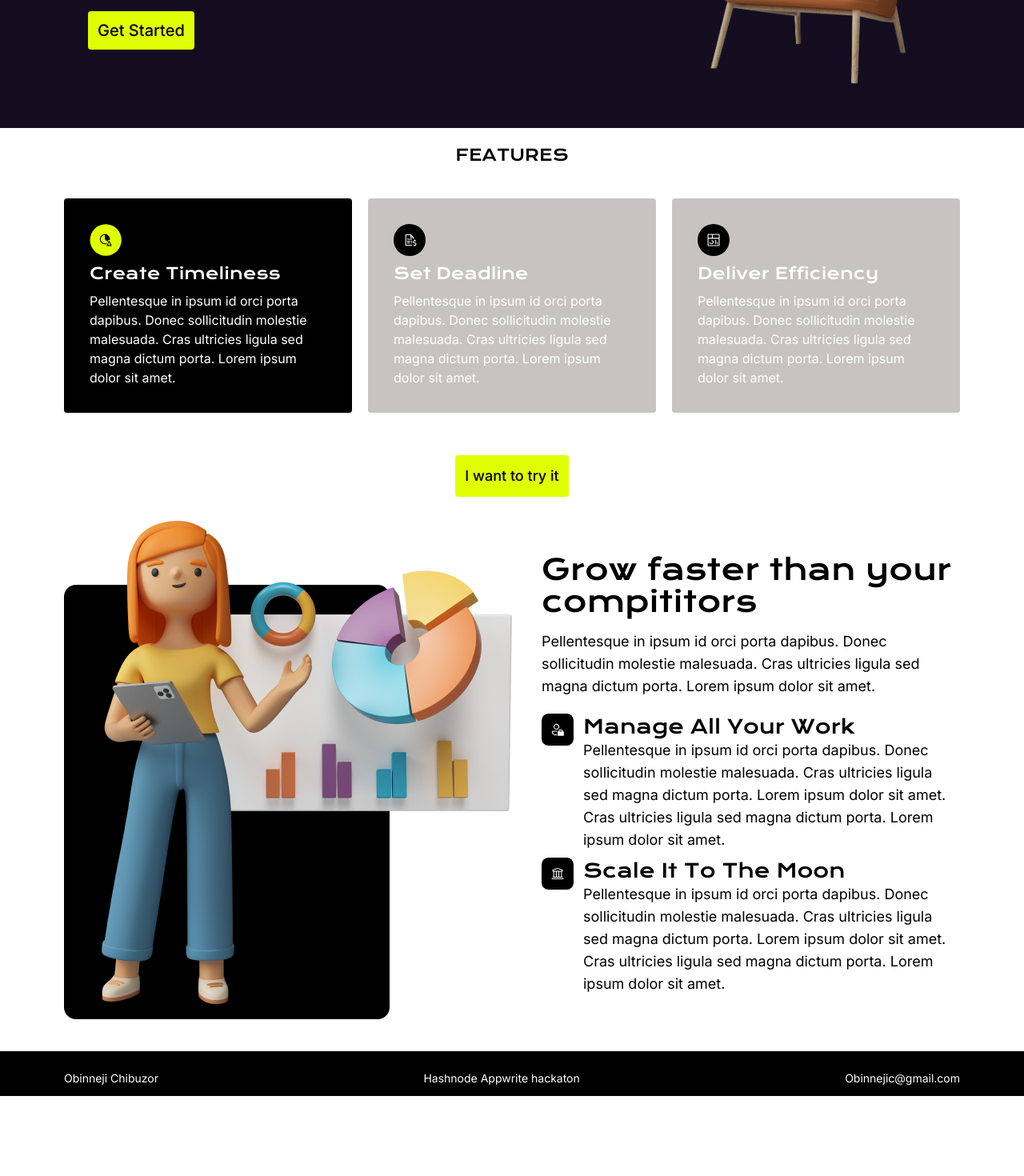
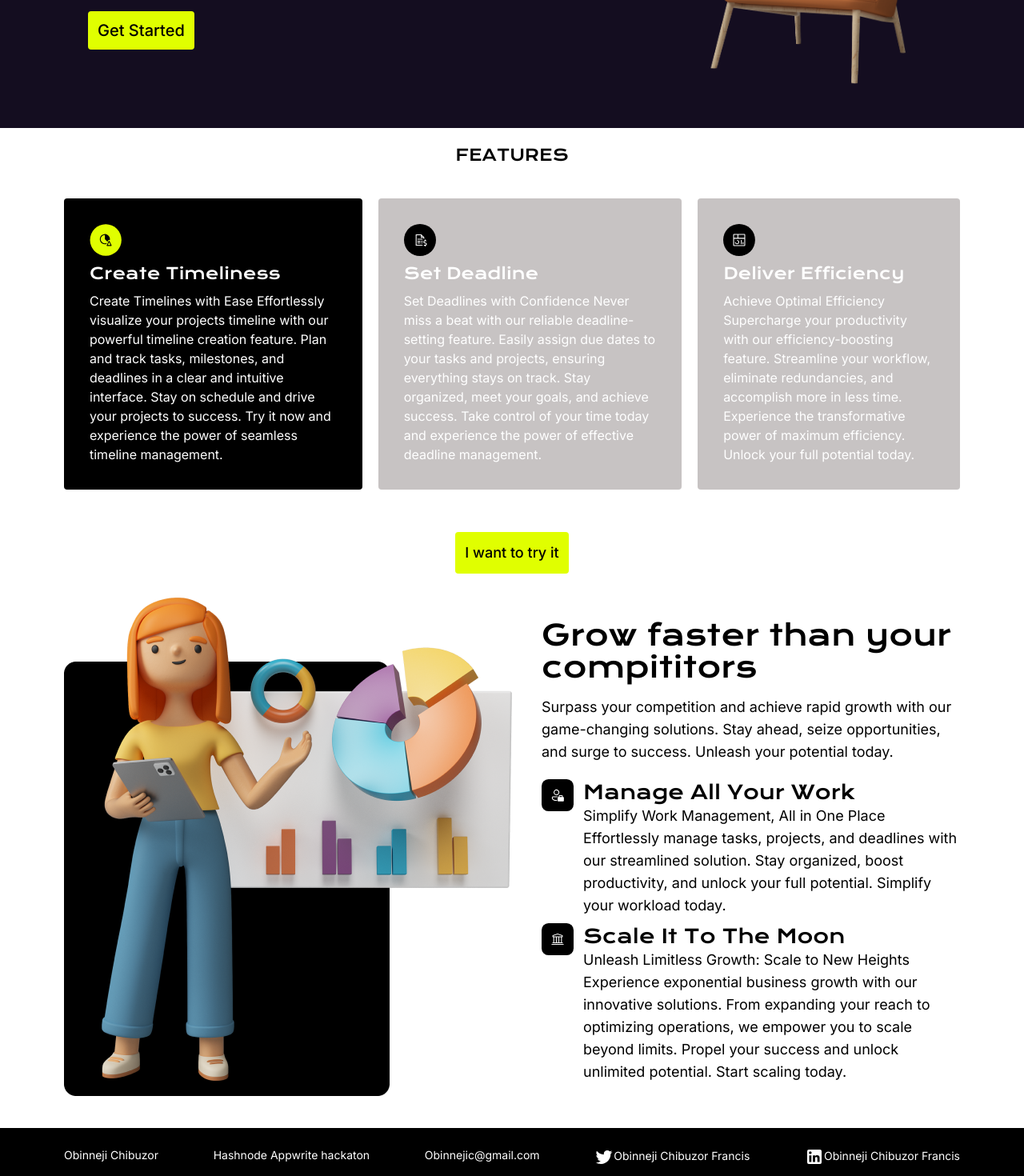
Before and after one commit to obinneji/taskify-app, a React (Vite) app: page / in a window 1280 px wide. Shown: the part 451-1921 px from the top of the page at 80% size. Before the commit the page ends 1821 px from the top, so only its background shows below. Built offline with nearby package versions, Linux system fonts and the light colour scheme; no server answers.

Commit message:
replacing dummy text with real text, addition of social handles

```diff
--- a/src/components/AdviceGenerator.jsx
+++ b/src/components/AdviceGenerator.jsx
@@ -17,7 +17,7 @@ function AdviceGenerator() {
   return (
     <div className='main-container'>
       <div className="main font-krona">
-        <p className='advice-id'>Advice #{adviceId}</p>
+        <p className='advice-id'>Productivity tip #{adviceId}</p>
         <div className='section'><h2 className='advice-word'>&ldquo;{advice}&rdquo;</h2></div>
       </div>
     </div>
--- a/src/components/Footer.jsx
+++ b/src/components/Footer.jsx
@@ -1,9 +1,15 @@
+import TwitterIcon from '@mui/icons-material/Twitter';
+import LinkedInIcon from '@mui/icons-material/LinkedIn';
 const Footer = () => {
   return (
     <footer className="bg-black text-white py-3 flex flex-col sm:flex-row sm:justify-between px-20">
-        <p className="font-normal font-inter text-sm mt-3">Obinneji Chibuzor</p>
+        <p className="font-normal font-inter text-sm mt-3"><a href="https://obinnejichibuzor.vercel.app" target='_blank' rel='noopener noreferrer'>Obinneji Chibuzor</a></p>
         <p className="font-normal font-inter text-sm  mt-3">Hashnode Appwrite hackaton </p>
-        <p className="font-normal font-inter text-sm  mt-3">Obinnejic@gmail.com</p>
+        <p className="font-normal font-inter text-sm  mt-3"><a href="mailto:obinnejic@gmail.com" target='_blank' rel='noopener noreferrer'>Obinnejic@gmail.com</a></p>
+        <p className="font-normal font-inter text-sm  mt-3"><a href="https://twitter.com/francisobinneji" target='_blank' rel='noopener noreferrer'><TwitterIcon />Obinneji Chibuzor Francis</a></p>
+        <p className="font-normal font-inter text-sm  mt-3"><a href="https://www.linkedin.com/in/obinneji/" target='_blank' rel='noopener noreferrer'><LinkedInIcon />Obinneji Chibuzor Francis</a></p>
+
+
     </footer>
   )
 }
--- a/src/components/Header.jsx
+++ b/src/components/Header.jsx
@@ -5,7 +5,7 @@ const Header = () => {
     <nav className="bg-purple flex  flex-col sm:flex-row sm:justify-between px-20 py-5 sm:items-center">
       <Link to="/"><h3 className="font-krona text-white text-xl font-normal">Taskify</h3></Link>
       <ul className="flex flex-col sm:flex-row gap-5 sm:gap-10 mt-3">
-        <li><a href="/" className="text-white font-inter font-medium text-l hover:text-white hover:bg-purple hover:border-2 hover:p-3 rounded">Home</a></li>
+        <li><a href="#" className="text-white font-inter font-medium text-l hover:text-white hover:bg-purple hover:border-2 hover:p-3 rounded">Home</a></li>
         <li><a href="#about" className="text-white font-inter font-medium text-l hover:text-white hover:bg-purple hover:border-2 hover:p-3 rounded">About</a></li>
         <li><a href="#features" className="text-white font-inter font-medium text-l hover:bg-purple hover:border-2 hover:p-3 rounded">Features</a></li>
         <li><Link to='/tasks' className="text-white font-inter font-medium text-l hover:bg-purple hover:border-2 hover:p-3 rounded">Tasks</Link></li>
--- a/src/pages/Home.jsx
+++ b/src/pages/Home.jsx
@@ -15,7 +15,7 @@ const Home = () => {
    <section className='flex sm:flex-row flex-col items-center bg-purple px-20 py-5'>
     <div className='px-5 order-2 sm:order-1'>
          <h2 className='font-krona font-normal text-5xl text-white capitalize  leading-tight mb-5 '>Manage and track all your Work Inside one app</h2>
-      <p className='font-inter font-medium text-lg text-white leading-6 mb-5'>Pellentesque in ipsum id orci porta dapibus. Vestibulum ante ipsum primis in faucibus orci luctus et. Pellentesque in ipsum id orci porta dapibus</p>
+      <p className='font-inter font-medium text-lg text-white leading-6 mb-5'>Conquer your to-do list with Taskify, the ultimate task management app. Stay organized, focused, and in control.</p>
       <button onClick={() => { navigate("/signup")}} className='my-5 align-center font-inter font-medium leading-6 text-xl px-3 py-3 bg-yellow text-black rounded hover:bg-black hover:text-yellow'>Get Started</button>
     </div>
     <div className='order-1 sm:order-2'>
@@ -32,17 +32,23 @@ const Home = () => {
       <div className=' bg-black text-white p-8 rounded'>
         <img  src={featuresLogo3} className='w-10 h-10' alt='featured-image'/>
         <h4 className='font-krona font-normal my-2 text-xl'>Create Timeliness</h4>
-        <p className='font-inter font-normal text-base'>Pellentesque in ipsum id orci porta dapibus. Donec sollicitudin molestie malesuada. Cras ultricies ligula sed magna dictum porta. Lorem ipsum dolor sit amet.</p>
+        <p className='font-inter font-normal text-base'>Create Timelines with Ease
+
+Effortlessly visualize your projects timeline with our powerful timeline creation feature. Plan and track tasks, milestones, and deadlines in a clear and intuitive interface. Stay on schedule and drive your projects to success. Try it now and experience the power of seamless timeline management.</p>
       </div>
       <div className='bg-grey text-white p-8 rounded'>
         <img  src={featuresLogo1} alt='featured-image' className='w-10 h-10'/>
         <h4 className='font-krona font-normal my-2 text-xl'>Set Deadline</h4>
-        <p className='font-inter font-normal text-base'>Pellentesque in ipsum id orci porta dapibus. Donec sollicitudin molestie malesuada. Cras ultricies ligula sed magna dictum porta. Lorem ipsum dolor sit amet.</p>
+        <p className='font-inter font-normal text-base'>Set Deadlines with Confidence
+
+Never miss a beat with our reliable deadline-setting feature. Easily assign due dates to your tasks and projects, ensuring everything stays on track. Stay organized, meet your goals, and achieve success. Take control of your time today and experience the power of effective deadline management.</p>
       </div>
       <div className='bg-grey text-white p-8 rounded'>
         <img src={featuresLogo2} alt='featured-image' className='w-10 h-10'/>
         <h4 className='font-krona font-normal my-2 text-xl'>Deliver Efficiency</h4>
-        <p className='font-inter font-normal text-base'>Pellentesque in ipsum id orci porta dapibus. Donec sollicitudin molestie malesuada. Cras ultricies ligula sed magna dictum porta. Lorem ipsum dolor sit amet.</p>
+        <p className='font-inter font-normal text-base'>Achieve Optimal Efficiency
+
+Supercharge your productivity with our efficiency-boosting feature. Streamline your workflow, eliminate redundancies, and accomplish more in less time. Experience the transformative power of maximum efficiency. Unlock your full potential today.</p>
       </div>
     </div>
     <div  className='flex items-center justify-center mt-2 mb-5'><Link to='/signup'><button className='bg-yellow align-center py-3 px-3 rounded font-inter font-medium text-black text-lg bg-yellow text-black rounded hover:bg-black hover:text-yellow'>I want to try it</button></Link></div>
@@ -52,19 +58,23 @@ const Home = () => {
     <img src={sectionImage} alt='section-image' />
     <div>
       <h2 className='font-krona font-normal text-4xl my-4'>Grow faster than your compititors</h2>
-      <p className='font-inter font-normal text-lg mb-5'>Pellentesque in ipsum id orci porta dapibus. Donec sollicitudin molestie malesuada. Cras ultricies ligula sed magna dictum porta. Lorem ipsum dolor sit amet. </p>
+      <p className='font-inter font-normal text-lg mb-5'>Surpass your competition and achieve rapid growth with our game-changing solutions. Stay ahead, seize opportunities, and surge to success. Unleash your potential today.</p>
       <div className='flex gap-3 mb-2'>
         <img src={workIcon} alt='workIcon' className='h-10 w-10' />
         <div>
           <h5 className='font-krona font-normal text-2xl capitalize'>Manage all your work</h5>
-          <p className='font-inter font-normal text-lg'>Pellentesque in ipsum id orci porta dapibus. Donec sollicitudin molestie malesuada. Cras ultricies ligula sed magna dictum porta. Lorem ipsum dolor sit amet. Cras ultricies ligula sed magna dictum porta. Lorem ipsum dolor sit amet.</p>
+          <p className='font-inter font-normal text-lg'>Simplify Work Management, All in One Place
+
+Effortlessly manage tasks, projects, and deadlines with our streamlined solution. Stay organized, boost productivity, and unlock your full potential. Simplify your workload today.</p>
         </div>
       </div>
       <div className='flex gap-3'>
         <img src={moonIcon} alt='moonIcon'  className='w-10 h-10'/>
         <div>
             <h5 className='font-krona font-normal text-2xl capitalize'>Scale it to the moon</h5>
-            <p className='font-inter font-normal text-lg'>Pellentesque in ipsum id orci porta dapibus. Donec sollicitudin molestie malesuada. Cras ultricies ligula sed magna dictum porta. Lorem ipsum dolor sit amet. Cras ultricies ligula sed magna dictum porta. Lorem ipsum dolor sit amet.</p>
+            <p className='font-inter font-normal text-lg'>Unleash Limitless Growth: Scale to New Heights
+
+Experience exponential business growth with our innovative solutions. From expanding your reach to optimizing operations, we empower you to scale beyond limits. Propel your success and unlock unlimited potential. Start scaling today.</p>
         </div>
       </div>
     </div>
--- a/src/pages/Login.jsx
+++ b/src/pages/Login.jsx
@@ -61,7 +61,7 @@ const Login = () => {
             </p>
             <p className='mb-4 italic'>{`I dont't have an account?`}<Link to='/signup' className='underline'>Sign up</Link></p>
 
-          <form noValidate className='flex  flex-col'>
+          <form noValidate  className='flex  flex-col'>
             <label htmlFor="email" className='text-lg font-medium font-krona mb-3'> Email</label>
             <input
               type="email"
```
